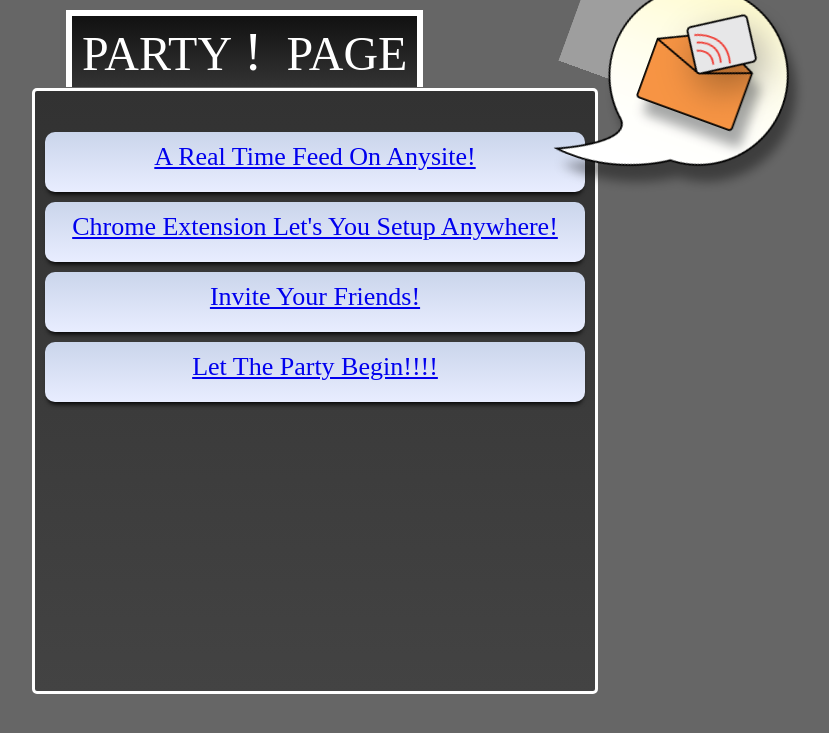
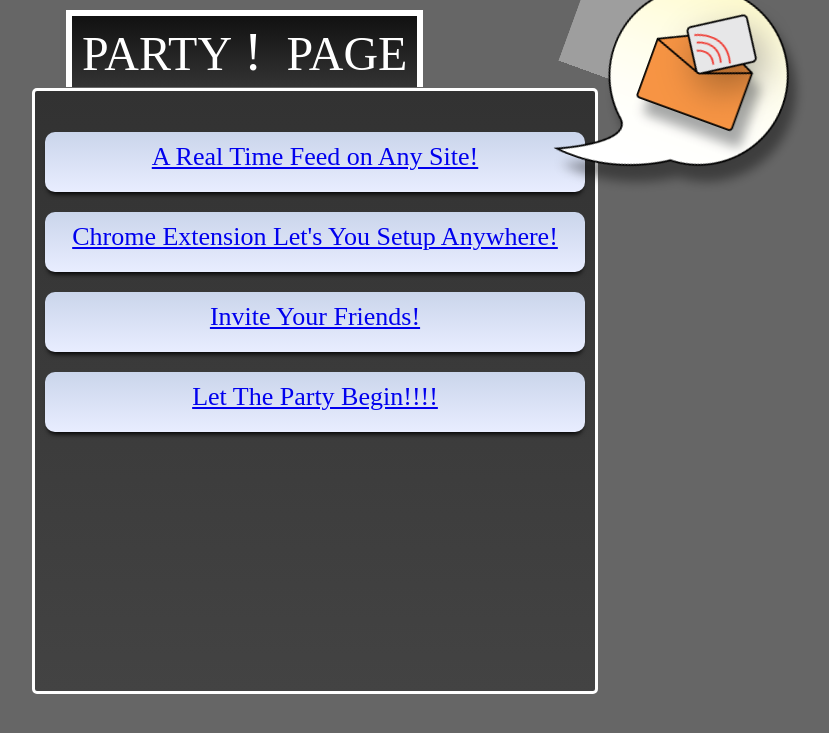
Before and after one commit to jaytoday/party-page, a Python web app: template templates/index.html in a window 1280 px wide. Shown: the top 733 px of the page, without its empty margins (318-1147 px from the left). Run offline with Jinja, Linux system fonts and the light colour scheme; the template is opened without the code that fills it, so the values that code supplies are empty; some web fonts are replaced; grey boxes are pictures that could not be loaded.

Commit message:
finalizing some html changes

```diff
--- a/css/party.css
+++ b/css/party.css
@@ -57,6 +57,7 @@ z-index:2;
 	max-width:530px;
 	min-height:40px;
 	color:#000000;
+	clear: both;
 	font-size:26px;
 	margin: 10px;
 	padding: 10px;
@@ -70,6 +71,7 @@ z-index:2;
 	top: 10px;
 	left: 30%;
 	position: relative;
+	clear: both;
 	font-family: 'IM Fell Great Primer SC', airal, serif;
 	font-size: 300%;
 	color: white;
@@ -93,14 +95,16 @@ z-index:2;
 }
 .content
 {
-	display: none;
+	display: block;
+	position: relative;
+	overflow: hidden;
 	height: 0;
+	-webkit-transition: all .2s ease;
 }
 .content:target
 {
+	display: block;
 	float: left;
 	clear: both;
-	display: block;
-	background: #eee;
-	height: 60;
+	height: 100px;
 }
--- a/templates/index.html
+++ b/templates/index.html
@@ -11,7 +11,7 @@
 <div class="chat_tab_big"><span>PARTY<span class="inner">!</span> PAGE</span></div>
 
 <div id="main_text"><br /><span id="text_body">
-<div class="main_text_inner"><a href="#feed">A Real Time Feed On Anysite!</a></div>
+<div class="main_text_inner"><a href="#feed">A Real Time Feed on Any Site!</a></div>
 <div class="content" id="feed">
 	Now you can enjoy a real time feed of users data on the website you are visiting. Have
 	a real time question on stackoverflow? ask in the Party!
```
